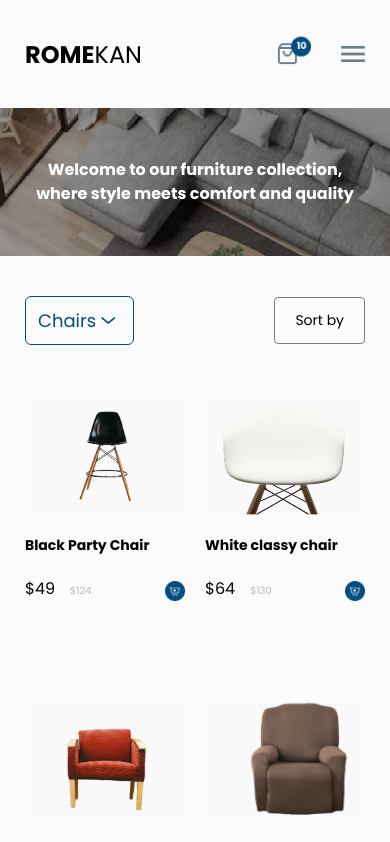
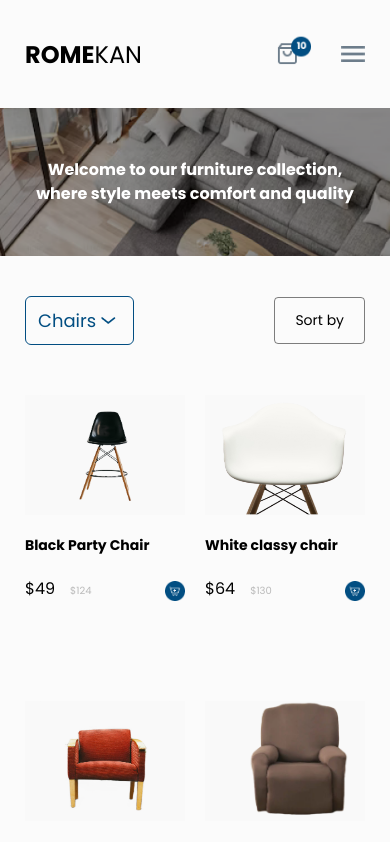
Before and after one commit to jubrealguy/shopping-app, a React (Create React App) app: page /cart in a window 390 px wide. Shown: the top 842 px of the page. Built offline with nearby package versions, Linux system fonts and the light colour scheme.

Commit message:
header text cover

```diff
--- a/src/App.css
+++ b/src/App.css
@@ -144,7 +144,7 @@ a {
 .header__text {
   background: url(./img/bg-img.png);
   background-position: center;
-  background-size: 115%;
+  background-size: cover;
   display: flex;
   align-items: center;
   text-align: center;
@@ -154,10 +154,9 @@ a {
   color: #ffffff;
 }
 
-@media screen and (max-width: 900px) {
+@media screen and (max-width: 1200px) {
   .header__text {
-    background-size: 150%;
-    padding: 12rem 15%;
+    padding: 9rem 15%;
     font-size: 2.3rem;
     line-height: 1.5;
   }
@@ -165,7 +164,13 @@ a {
 
 @media screen and (max-width: 768px) {
   .header__text {
-    background-size: 200%;
+    padding: 7rem;
+    font-size: 1.6rem;
+  }
+}
+
+@media screen and (max-width: 450px) {
+  .header__text {
     padding: 5rem 3rem;
     font-size: 1.6rem;
   }
```
